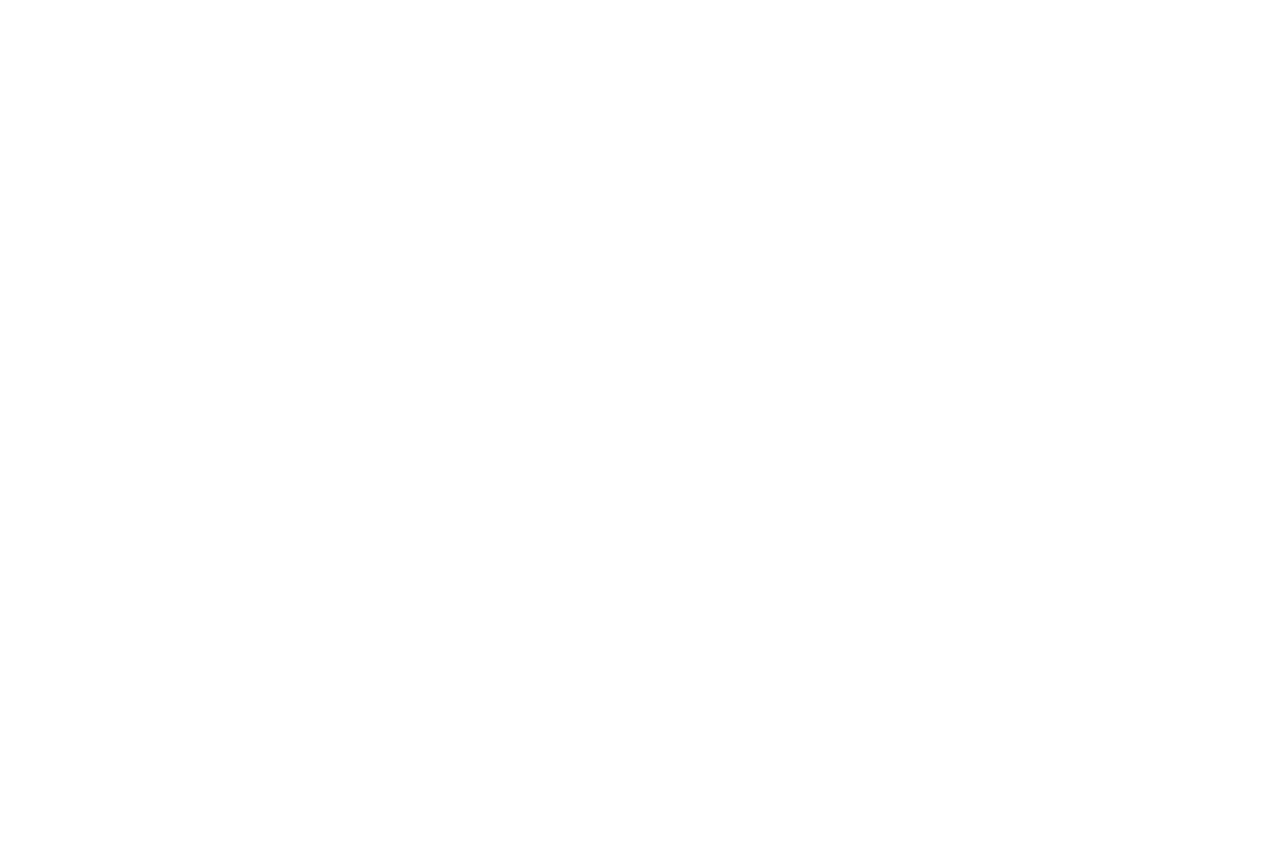
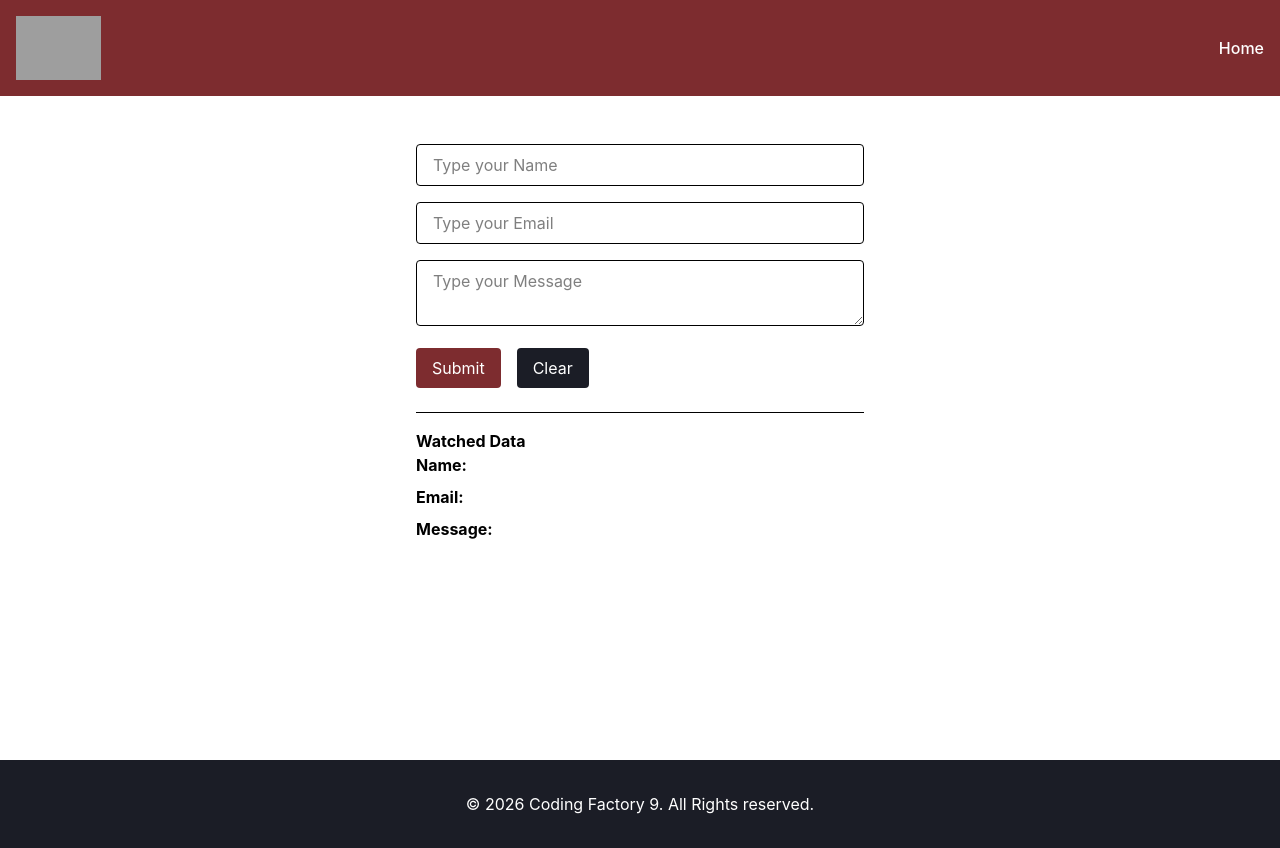
Before and after one commit to SifisKakavelakis/cf9-react-app, a React (Vite) app: page /multifield-form-hook-form in a window 1280 px wide. Before the commit this address had no page. Before the commit the page ends 800 px from the top, so only its background shows below. Built offline with nearby package versions, Linux system fonts and the light colour scheme; grey boxes are pictures that could not be loaded.

Commit message:
feat: add MultiFieldFormWithValidationWithHookForm component using RHF and zod resolver

```diff
--- a/package.json
+++ b/package.json
@@ -10,9 +10,11 @@
     "preview": "vite preview"
   },
   "dependencies": {
+    "@hookform/resolvers": "^5.4.0",
     "@tailwindcss/vite": "^4.3.0",
     "react": "^19.2.6",
     "react-dom": "^19.2.6",
+    "react-hook-form": "^7.76.1",
     "react-router": "^7.15.1",
     "tailwindcss": "^4.3.0",
     "zod": "^4.4.3"
--- a/src/App.tsx
+++ b/src/App.tsx
@@ -17,6 +17,8 @@ import SearchPage from "./pages/SearchPage.tsx";
 import MultiFieldForm from "./components/LessonNine/MultiFieldForm.tsx";
 import MultiFieldFormWithValidation from "./components/LessonNine/MultiFieldFormWithValidation.tsx";
 import MultiFieldFormWithValidationWithZod from "./components/LessonTen/MultiFieldFormWithValidationWithZod.tsx";
+import MultiFieldFormWithValidationWithHookForm
+    from "./components/LessonTen/MultiFieldFormWithValidationWithHookForm.tsx";
 // import NameChangerWithTitle from "./components/LessonFive/NameChangerWithTitle.tsx";
 // import AutoRedirect from "./components/LessonSix/AutoRedirect.tsx";
 // import AutoRedirectAdvanced from "./components/LessonSix/AutoRedirectAdvanced.tsx";
@@ -174,6 +176,7 @@ function App() {
                     <Route path="multifield-form" element={<MultiFieldForm/>}/>
                     <Route path="multifield-form-validation" element={<MultiFieldFormWithValidation/>}/>
                     <Route path="multifield-form-zod" element={<MultiFieldFormWithValidationWithZod/>}/>
+                    <Route path="multifield-form-hook-form" element={<MultiFieldFormWithValidationWithHookForm/>}/>
 
                 </Route>
                 {/* /files/* */}
--- /dev/null
+++ b/src/components/LessonTen/MultiFieldFormWithValidationWithHookForm.tsx
@@ -0,0 +1,126 @@
+import {useState} from "react";
+import {z} from "zod";
+import {useForm} from "react-hook-form";
+import {zodResolver} from "@hookform/resolvers/zod";
+
+const formSchema = z.object({
+    name: z.string().trim().min(1, {error: "Name is required"}),
+    email: z
+        .email()
+        .min(1, {error: "Email is required"}),
+    message: z
+        .string()
+        .trim()
+        .min(5, {error: "Message must be at least 5 characters long"})
+        .min(1, {error: "Message is required"})
+        .max(8, {error: "Message must be at most 8 characters long"})
+})
+type FormValues = z.infer<typeof formSchema>;
+
+const MultiFieldFormWithHookForm = () => {
+
+    const [submittedData, setSubmittedData] = useState<FormValues | null>(null)
+
+    const {
+        register,
+        handleSubmit,
+        formState: { errors },
+        reset,
+        watch,
+    } = useForm<FormValues>({
+        resolver: zodResolver(formSchema),
+        defaultValues: {
+            name: "",
+            email: "",
+            message: ""
+        }
+    });
+
+    const onSubmit = (data: FormValues) => {
+        setSubmittedData(data)
+        reset()
+    }
+
+    const onClear = () => {
+        setSubmittedData(null)
+        reset()
+    }
+
+    const watchedValues = watch();
+
+
+    return (
+        <>
+            <form
+                onSubmit={handleSubmit(onSubmit)}
+                className="max-w-md mx-auto space-y-4">
+                <div>
+                    <input
+                        {...register("name")}
+                        type="text"
+                        placeholder="Type your Name"
+                        className="w-full border rounded px-4 py-2"
+                    />
+                    {errors.name && (
+                        <p className="text-cf-dark-red text-sm mt-1">{errors.name.message}</p>
+                    )}
+                </div>
+                <div>
+                    <input
+                        {...register("email")}
+                        type="text"
+                        placeholder="Type your Email"
+                        className="w-full border rounded px-4 py-2"
+                    />
+                    {errors.email && (
+                        <p className="text-cf-dark-red text-sm mt-1">{errors.email.message}</p>
+                    )}
+                </div>
+                <div>
+          <textarea
+              {...register("message")}
+              placeholder="Type your Message"
+              className="w-full border rounded px-4 py-2"
+          ></textarea>
+                    {errors.message && (
+                        <p className="text-cf-dark-red text-sm mt-1">{errors.message.message}</p>
+                    )}
+                </div>
+
+                <div className="flex gap-4">
+                    <button
+                        type="submit"
+                        className="bg-cf-dark-red text-white px-4 py-2 rounded">
+                        Submit
+                    </button>
+                    <button
+                        onClick={onClear}
+                        className="bg-cf-dark-gray text-white px-4 py-2 rounded">
+                        Clear
+                    </button>
+                </div>
+
+            </form>
+            {submittedData && (
+                <>
+                    <div className="mt-6 pt-4 max-w-md mx-auto border-t space-y-2">
+                        <strong>Submitted Data</strong>
+                        <p><strong>Name:</strong> {submittedData.name}</p>
+                        <p><strong>Email:</strong> {submittedData.email}</p>
+                        <p><strong>Message:</strong> {submittedData.message}</p>
+                    </div>
+                </>
+            )}
+
+            <div className="mt-6 pt-4 max-w-md mx-auto border-t space-y-2">
+                <strong>Watched Data</strong>
+                <p><strong>Name:</strong> {watchedValues.name}</p>
+                <p><strong>Email:</strong> {watchedValues.email}</p>
+                <p><strong>Message:</strong> {watchedValues.message}</p>
+            </div>
+
+
+        </>
+    )
+}
+export default MultiFieldFormWithHookForm;
```
Also changed, not shown: 1 other file (tests, documents, lock files or other folders).
